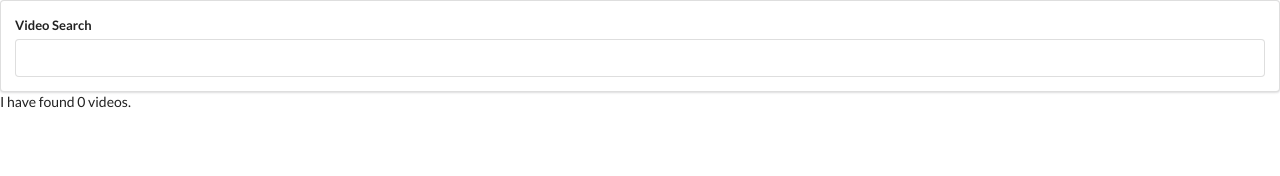
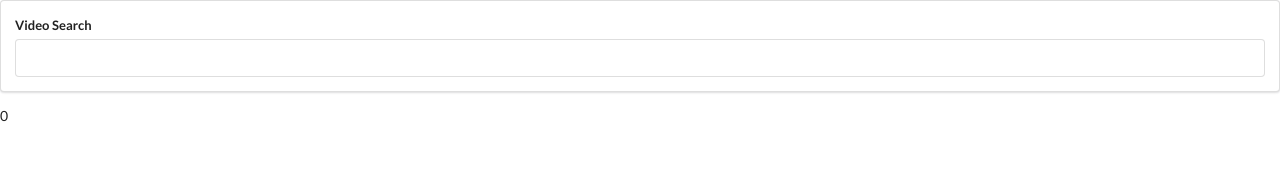
Before and after one commit to osbornetunde/videoSearch, a React (Create React App) app: page / in a window 1280 px wide. Shown: the top 176 px of the page. Built offline with nearby package versions, Linux system fonts and the light colour scheme.

Commit message:
ft(created the videoList component): -it renders the number of videos fetched [Delivers #164102852]

```diff
--- a/src/components/App.js
+++ b/src/components/App.js
@@ -1,6 +1,7 @@
 import React from 'react';
 import SearchBar from './SearchBar';
-import youtube from '../apis/youtube'
+import youtube from '../apis/youtube';
+import VideoList from './VideoList';
 
 
 class App extends React.Component {
@@ -21,7 +22,7 @@
         return (
         <div className="container">
             <SearchBar onFormSubmit={this.handelTermSubmit}/>
-            I have found {this.state.videos.length} videos.
+            <VideoList videos={this.state.videos}/>
         </div>
         )}
 }
--- /dev/null
+++ b/src/components/VideoList.js
@@ -0,0 +1,8 @@
+import React from 'react';
+
+
+const VideoList = ({ videos }) => {
+    return <div>{videos.length}</div>
+};
+
+export default VideoList;
```
